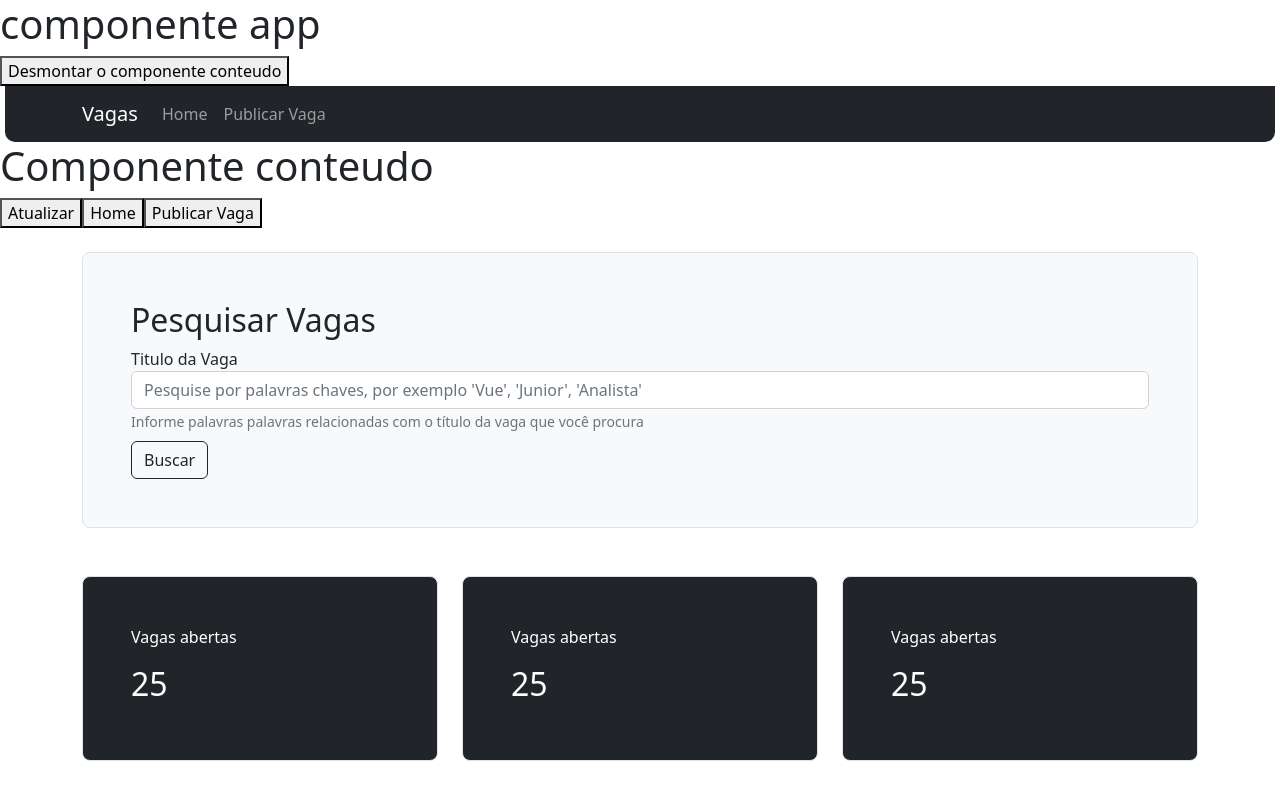
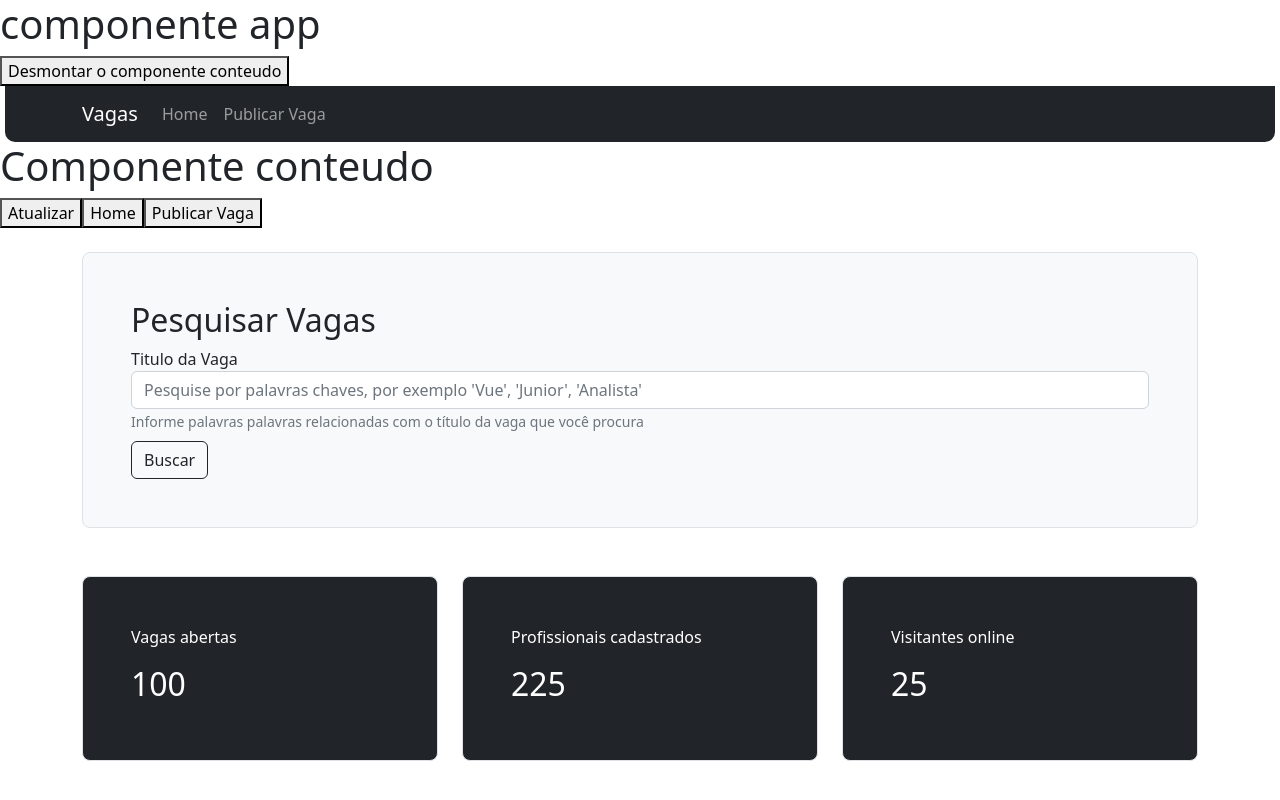
Before and after one commit to SamuelPereiraBrandao/Projeto-Vagas-Vue, a Vue app: page / in a window 1280 px wide. Built offline with nearby package versions, Linux system fonts and the light colour scheme.

Commit message:
add indicadores no home

```diff
--- a/src/components/comuns/Indicador.vue
+++ b/src/components/comuns/Indicador.vue
@@ -1,10 +1,12 @@
 <template>
-    <div class="h-100 p-5 rounded-3 border bg-dark text-white">
-                    <p>Vagas abertas</p>
-                    <h2>25</h2>
-                </div>
+  <div class="h-100 p-5 rounded-3 border bg-dark text-white">
+    <p>{{titulo}}</p>
+    <h2>{{indicador}}</h2>
+  </div>
 </template>
 <script>
-export default{
-    name:'IndicadorDoSite'
-}</script>
+export default {
+  name: "IndicadorDoSite",
+  props:['titulo','indicador'],
+};
+</script>
--- a/src/components/views/HomePrin.vue
+++ b/src/components/views/HomePrin.vue
@@ -7,13 +7,14 @@
         </div>
         <div class="row mt-5">
             <div class="col-4">
-                <indicador></indicador>
+                <indicador titulo="Vagas abertas" indicador="100"></indicador>
             </div>
             <div class="col-4">
-                <indicador></indicador>
+                <indicador titulo="Profissionais cadastrados" indicador="225"></indicador>
             </div>
             <div class="col-4">
-                <indicador></indicador>
+                <indicador titulo="Visitantes online" indicador="25"></indicador>
+
             </div>
         </div>
     </div>
@@ -21,13 +22,11 @@
 <script>
 import PesquisarVaga from '@/components/comuns/PesquisarVaga.vue'
 import Indicador from '@/components/comuns/Indicador.vue'
-
 export default {
     name:'HomePrin',
     components:{
     PesquisarVaga,
-    Indicador
-
+    Indicador,
 },
     activated(){
         console.log('componente é ativado')
```
